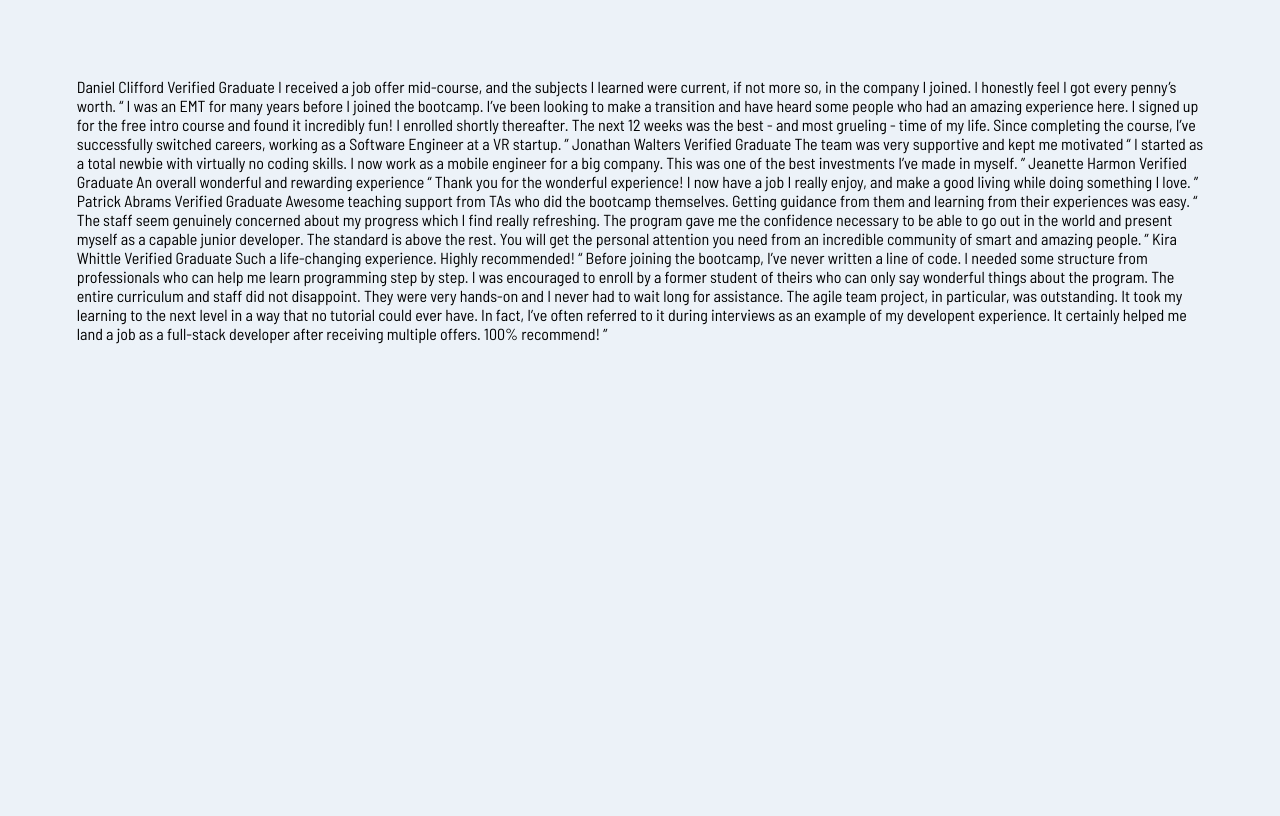
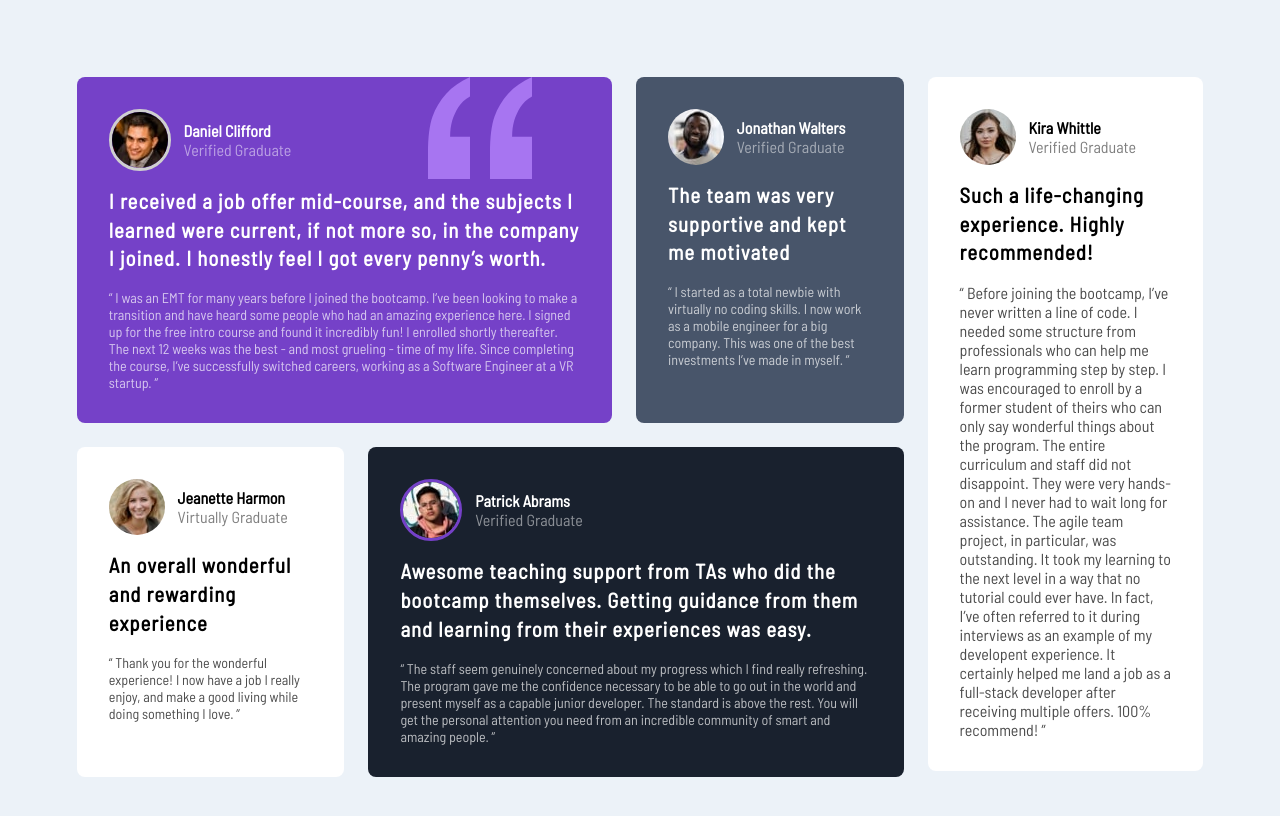
Before and after one commit to Rahaf-Zourob/Testimonials-grid, a plain HTML site: page index.html in a window 1280 px wide. Drawn offline with Linux system fonts and the light colour scheme.

Commit message:
Add page content

```diff
--- a/index.html
+++ b/index.html
@@ -4,53 +4,130 @@
     <meta charset="UTF-8" />
     <meta name="viewport" content="width=device-width, initial-scale=1.0" />
     <meta
-      name="discription"
-      content="his is a solution to the Testimonials grid section challenge on Frontend Mentor"
+      name="description"
+      content="This is a solution to the Testimonials grid section challenge on Frontend Mentor"
     />
+    <meta name="author" content="Rahaf Zourob" />
     <meta name="keywords" content="grid" />
     <link rel="stylesheet" href="css/style.css" />
-    <link rel="stylesheet" href="css/mobileStyle.css" />
+    <link rel="stylesheet" media="(max-width: 825px)" href="css/mobileStyle.css" />
     <link
       rel="icon"
       type="image/png"
       sizes="32x32"
       href="./images/favicon-32x32.png"
     />
-    <title>Frontend Mentor | [Challenge Name Here]</title>
+    <title>Frontend Mentor | [Testimonials Grid Section]</title>
   </head>
   <body>
-    Daniel Clifford Verified Graduate I received a job offer mid-course, and the
-    subjects I learned were current, if not more so, in the company I joined. I
-    honestly feel I got every penny’s worth. “ I was an EMT for many years
-    before I joined the bootcamp. I’ve been looking to make a transition and
-    have heard some people who had an amazing experience here. I signed up for
-    the free intro course and found it incredibly fun! I enrolled shortly
-    thereafter. The next 12 weeks was the best - and most grueling - time of my
-    life. Since completing the course, I’ve successfully switched careers,
-    working as a Software Engineer at a VR startup. ” Jonathan Walters Verified
-    Graduate The team was very supportive and kept me motivated “ I started as a
-    total newbie with virtually no coding skills. I now work as a mobile
-    engineer for a big company. This was one of the best investments I’ve made
-    in myself. ” Jeanette Harmon Verified Graduate An overall wonderful and
-    rewarding experience “ Thank you for the wonderful experience! I now have a
-    job I really enjoy, and make a good living while doing something I love. ”
-    Patrick Abrams Verified Graduate Awesome teaching support from TAs who did
-    the bootcamp themselves. Getting guidance from them and learning from their
-    experiences was easy. “ The staff seem genuinely concerned about my progress
-    which I find really refreshing. The program gave me the confidence necessary
-    to be able to go out in the world and present myself as a capable junior
-    developer. The standard is above the rest. You will get the personal
-    attention you need from an incredible community of smart and amazing people.
-    ” Kira Whittle Verified Graduate Such a life-changing experience. Highly
-    recommended! “ Before joining the bootcamp, I’ve never written a line of
-    code. I needed some structure from professionals who can help me learn
-    programming step by step. I was encouraged to enroll by a former student of
-    theirs who can only say wonderful things about the program. The entire
-    curriculum and staff did not disappoint. They were very hands-on and I never
-    had to wait long for assistance. The agile team project, in particular, was
-    outstanding. It took my learning to the next level in a way that no tutorial
-    could ever have. In fact, I’ve often referred to it during interviews as an
-    example of my developent experience. It certainly helped me land a job as a
-    full-stack developer after receiving multiple offers. 100% recommend! ”
+    <main class="main__grid">
+      <section class="right__section main__grid">
+        <div class="main__grid grid__right rightsec__up">
+          <article id="articleR_1" class="fontc__white">
+            <div class="about__user">
+              <img src="images/image-daniel.jpg" alt="user avatar" />
+              <div class="info">
+                <span class="name">Daniel Clifford</span>
+                <span class="graduate">Verified Graduate</span>
+              </div>
+            </div>
+            <strong
+              >I received a job offer mid-course, and the subjects I learned
+              were current, if not more so, in the company I joined. I honestly
+              feel I got every penny’s worth.</strong
+            >
+            <blockquote>
+              “ I was an EMT for many years before I joined the bootcamp. I’ve
+              been looking to make a transition and have heard some people who
+              had an amazing experience here. I signed up for the free intro
+              course and found it incredibly fun! I enrolled shortly thereafter.
+              The next 12 weeks was the best - and most grueling - time of my
+              life. Since completing the course, I’ve successfully switched
+              careers, working as a Software Engineer at a VR startup. ”
+            </blockquote>
+          </article>
+          <article id="articleR_2" class="fontc__white">
+            <div class="about__user">
+              <img src="images/image-jonathan.jpg" alt="user avatar" />
+              <div class="info">
+                <span class="name">Jonathan Walters</span>
+                <span class="graduate">Verified Graduate</span>
+              </div>
+            </div>
+            <strong>The team was very supportive and kept me motivated</strong>
+            <blockquote>
+              “ I started as a total newbie with virtually no coding skills. I
+              now work as a mobile engineer for a big company. This was one of
+              the best investments I’ve made in myself. ”
+            </blockquote>
+          </article>
+        </div>
+        <div class="main__grid grid__right rightsec__down">
+          <article id="articleR_3">
+            <div class="about__user">
+              <img src="images/image-jeanette.jpg" alt="user avatar" />
+              <div class="info">
+                <span class="name">Jeanette Harmon</span>
+                <span class="graduate">Virtually Graduate</span>
+              </div>
+            </div>
+            <strong>An overall wonderful and rewarding experience</strong>
+            <blockquote>
+              “ Thank you for the wonderful experience! I now have a job I
+              really enjoy, and make a good living while doing something I love.
+              ”
+            </blockquote>
+          </article>
+          <article id="articleR__4" class="fontc__white">
+            <div class="about__user">
+              <img src="images/image-patrick.jpg" alt="user avatar" />
+              <div class="info">
+                <span class="name">Patrick Abrams</span>
+                <span class="graduate">Verified Graduate</span>
+              </div>
+            </div>
+            <strong
+              >Awesome teaching support from TAs who did the bootcamp
+              themselves. Getting guidance from them and learning from their
+              experiences was easy.</strong
+            >
+            <blockquote>
+              “ The staff seem genuinely concerned about my progress which I
+              find really refreshing. The program gave me the confidence
+              necessary to be able to go out in the world and present myself as
+              a capable junior developer. The standard is above the rest. You
+              will get the personal attention you need from an incredible
+              community of smart and amazing people. ”
+            </blockquote>
+          </article>
+        </div>
+      </section>
+      <section>
+        <article id="articleL">
+          <div class="about__user">
+            <img src="images/image-kira.jpg" alt="user avatar" />
+            <div class="info">
+              <span class="name">Kira Whittle</span>
+              <span class="graduate">Verified Graduate</span>
+            </div>
+          </div>
+          <strong>Such a life-changing experience. Highly recommended!</strong>
+          <blockquote>
+            “ Before joining the bootcamp, I’ve never written a line of code. I
+            needed some structure from professionals who can help me learn
+            programming step by step. I was encouraged to enroll by a former
+            student of theirs who can only say wonderful things about the
+            program. The entire curriculum and staff did not disappoint. They
+            were very hands-on and I never had to wait long for assistance. The
+            agile team project, in particular, was outstanding. It took my
+            learning to the next level in a way that no tutorial could ever
+            have. In fact, I’ve often referred to it during interviews as an
+            example of my developent experience. It certainly helped me land a
+            job as a full-stack developer after receiving multiple offers. 100%
+            recommend! ”
+          </blockquote>
+        </article>
+      </section>
+    </main>
   </body>
 </html>
```
